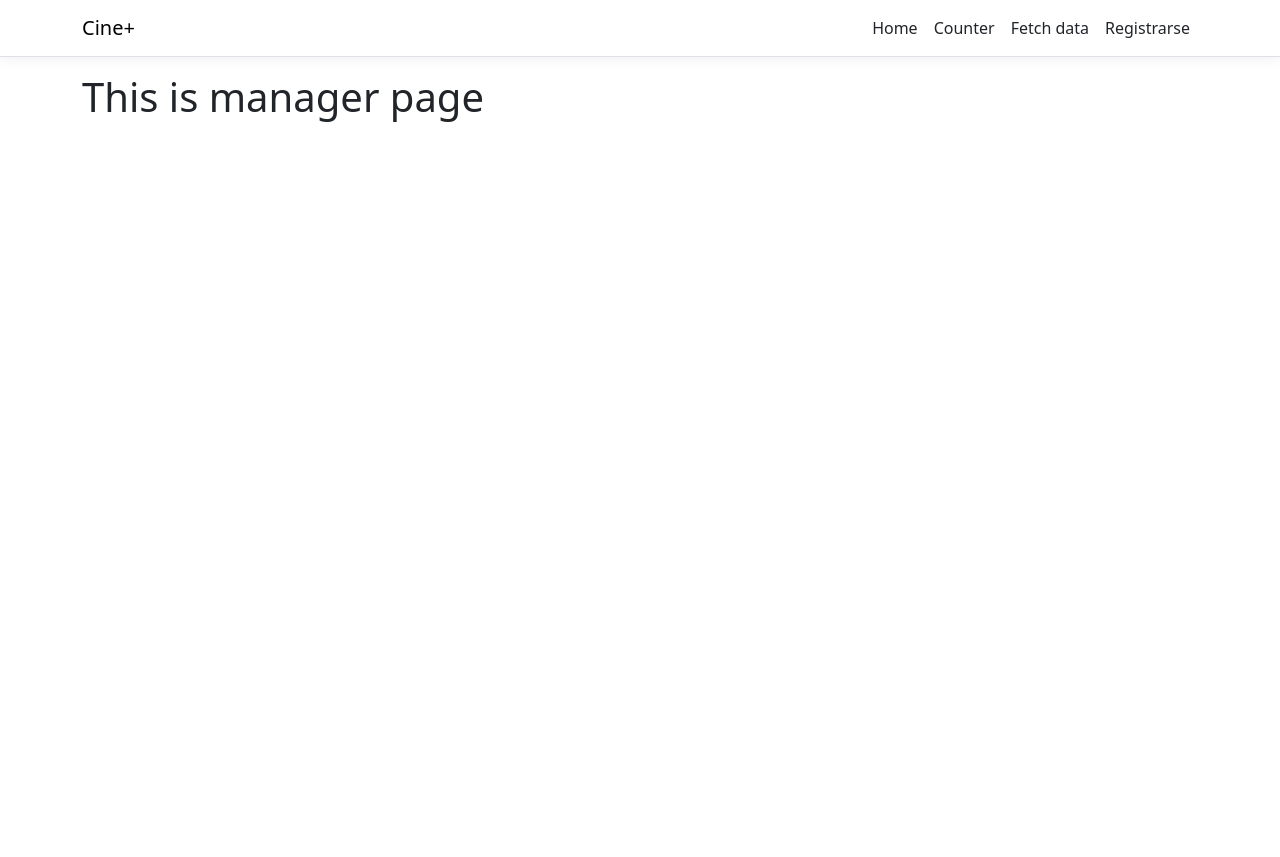
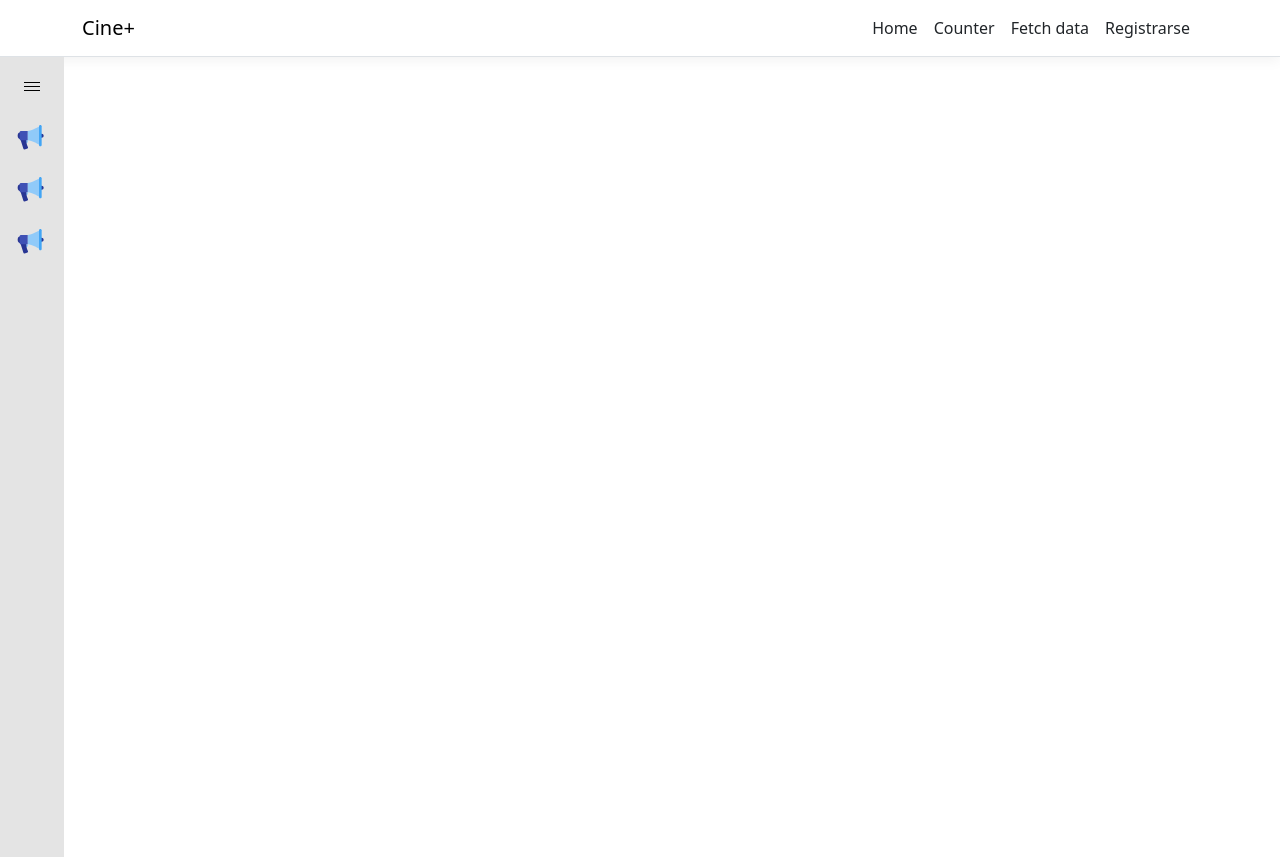
Before and after one commit to RogerMo01/cineplus, a React (Create React App) app in the folder ClientApp/: page /manage in a window 1280 px wide. Before the commit the page ends 800 px from the top, so only its background shows below. Built offline with nearby package versions, Linux system fonts and the light colour scheme.

Commit message:
feat: Add Sidebar to ManagerPage
- Remove <Container/> from return in Layout component
- Remove margin bottom 3 form Navbar
- Add types.d.ts
- Use Container component in SignUpPage component

```diff
--- a/ClientApp/src/components/Layout.tsx
+++ b/ClientApp/src/components/Layout.tsx
@@ -1,5 +1,4 @@
 import React, { Component, ReactNode } from 'react';
-import { Container } from 'reactstrap';
 import { NavMenu } from './NavMenu';
 
 interface LayoutProps {
@@ -13,9 +12,12 @@ export class Layout extends Component<LayoutProps> {
     return (
       <div>
         <NavMenu />
-        <Container tag="main">
+        <div className='content'>
           {this.props.children}
-        </Container>
+        </div>
+        {/* <Container tag="main">
+
+        </Container> */}
       </div>
     );
   }
--- a/ClientApp/src/components/ManagerPage.tsx
+++ b/ClientApp/src/components/ManagerPage.tsx
@@ -1,13 +1,39 @@
 import React from "react";
+import SidebarMenu from "./SidebarMenu";
+import { SidebarMenuItem } from "../types/types";
+import { FcAdvertising } from "react-icons/fc";
+import './ManagerPage.css'
 
 function ManagerPage() {
-    return(
-        <div>
-            <h1>
-                This is manager page
-            </h1>
-        </div>
-    );
-};
+
+  const items: SidebarMenuItem[] = [
+    {
+      id: "1",
+      label: "Item1",
+      icon: FcAdvertising,
+      url: "/",
+    },
+    {
+        id: "2",
+        label: "Item2",
+        icon: FcAdvertising,
+        url: "/",
+    },
+    {
+        id: "3",
+        label: "Item3",
+        icon: FcAdvertising,
+        url: "/",
+      }
+  ];
+
+
+  return (
+    <div className="ManagerPage" >
+      <SidebarMenu items={items} />
+
+    </div>
+  );
+}
 
 export default ManagerPage;
--- a/ClientApp/src/components/NavMenu.tsx
+++ b/ClientApp/src/components/NavMenu.tsx
@@ -35,7 +35,7 @@ export class NavMenu extends Component<{}, NavMenuState> {
   render() {
     return (
       <header>
-        <Navbar className="navbar-expand-sm navbar-toggleable-sm ng-white border-bottom box-shadow mb-3" container light>
+        <Navbar className="navbar-expand-sm navbar-toggleable-sm ng-white border-bottom box-shadow" container light>
           <NavbarBrand tag={Link} to="/" onClick={this.closeNavbar}>Cine+</NavbarBrand>
           <NavbarToggler onClick={this.toggleNavbar} className="mr-2" />
           <Collapse className="d-sm-inline-flex flex-sm-row-reverse" isOpen={!this.state.collapsed} navbar>
--- /dev/null
+++ b/ClientApp/src/components/SidebarMenu.css
@@ -0,0 +1,36 @@
+.SidebarMenu {
+  position: absolute;
+  height: 100%;
+  display: flex;
+  flex-direction: column;
+  background-color: rgb(228, 228, 228);
+  color: #ffffff;
+}
+
+.SidebarMenu.expanded {
+  width: 260px;
+}
+
+.SidebarMenu.collapsed {
+  width: 64px;
+}
+
+.menuButton .hamburguerButton {
+  cursor: pointer;
+  border: none;
+  background-color: transparent;
+  color: black;
+  padding: 10px;
+  width: 68px;
+  margin: 5px;
+
+  &:hover {
+    border-radius: 5px;
+    background-color: #545454;
+  }
+}
+
+.menuButton {
+  display: flex;
+  justify-content: left;
+}
--- /dev/null
+++ b/ClientApp/src/components/SidebarMenu.tsx
@@ -0,0 +1,39 @@
+import React, { useState } from "react";
+import { SidebarMenuItem } from "../types/types";
+import { VscMenu } from "react-icons/vsc";
+import SidebarMenuItemView from "./SidebarMenuItemView";
+import './SidebarMenu.css'
+
+interface Props {
+  items: SidebarMenuItem[];
+  // card: SidebarMenuCard;
+}
+
+function SidebarMenu({ items }: Props) {
+  const [isOpen, setIsOpen] = useState<boolean>(false);
+  const isOpenClassName = isOpen ? "expanded" : "collapsed";
+
+
+  function handleButtonClick(e: React.TouchEvent | React.MouseEvent){
+    setIsOpen(!isOpen);
+    console.log(isOpenClassName);
+  }
+
+
+  return (
+    <div className={`SidebarMenu ${isOpenClassName}`}>
+      <div className="menuButton">
+        <button className="hamburguerButton" onClick={handleButtonClick}>
+            <VscMenu />
+        </button>
+      </div>
+      {
+        items.map(item => (
+            <SidebarMenuItemView key={item.id} item={item} isOpen={isOpen} />
+        ))
+      }
+    </div>
+  );
+}
+
+export default SidebarMenu;
--- /dev/null
+++ b/ClientApp/src/components/SidebarMenuItemView.css
@@ -0,0 +1,45 @@
+.SidebarMenuItemView {
+  text-align: left;
+  display: flex;
+  align-items: center;
+  margin: 0 5px;
+  background-color: transparent;
+
+  &:hover{
+    background-color: rgb(53, 114, 255);
+    border-radius: 10px;
+  }
+}
+
+.SidebarMenuItemView a {
+  text-decoration: none;
+  color: black;
+  display: block;
+  padding: 10px;
+  border-radius: 10px;
+  width: 100%;
+}
+
+.SidebarMenuItemView .ItemContent {
+  display: flex;
+  flex-direction: row;
+  align-items: center;
+  overflow: hidden;
+  width: 100%;
+  white-space: nowrap;
+}
+
+.SidebarMenuItemView .ItemContent .collapsed {
+  width: 35px;
+}
+
+.SidebarMenuItemView .ItemContent .icon {
+  width: 32px;
+  height: 32px;
+}
+
+.SidebarMenuItemView .ItemContent .label {
+  font-weight: 500;
+  margin-left: 10px;
+  overflow: hidden;
+}
--- /dev/null
+++ b/ClientApp/src/components/SidebarMenuItemView.tsx
@@ -0,0 +1,25 @@
+import React from "react";
+import { SidebarMenuItem } from "../types/types";
+import "./SidebarMenuItemView.css";
+
+interface Props {
+  item: SidebarMenuItem;
+  isOpen: boolean;
+}
+
+function SidebarMenuItemView(props: Props) {
+  return (
+    <div className="SidebarMenuItemView">
+      <a href={props.item.url}>
+        <div className={`ItemContent ${props.isOpen ? "" : "collapsed"}`}>
+          <div className="icon">
+            <props.item.icon size="32" />
+          </div>
+          <span className="label">{props.item.label}</span>
+        </div>
+      </a>
+    </div>
+  );
+}
+
+export default SidebarMenuItemView;
--- a/ClientApp/src/components/SignUpPage.tsx
+++ b/ClientApp/src/components/SignUpPage.tsx
@@ -1,8 +1,13 @@
 import React from "react";
 import SignUpForm from "./SignUpForm";
+import { Container } from "reactstrap";
 
 function SignUpPage() {
-  return <SignUpForm />
+  return (
+    <Container>
+      <SignUpForm />
+    </Container>
+  );
 }
 
 export default SignUpPage;
```
Also changed, not shown: ClientApp/src/types/types.d.ts (+16 -0 lines), ClientApp/src/components/ManagerPage.css (added).
